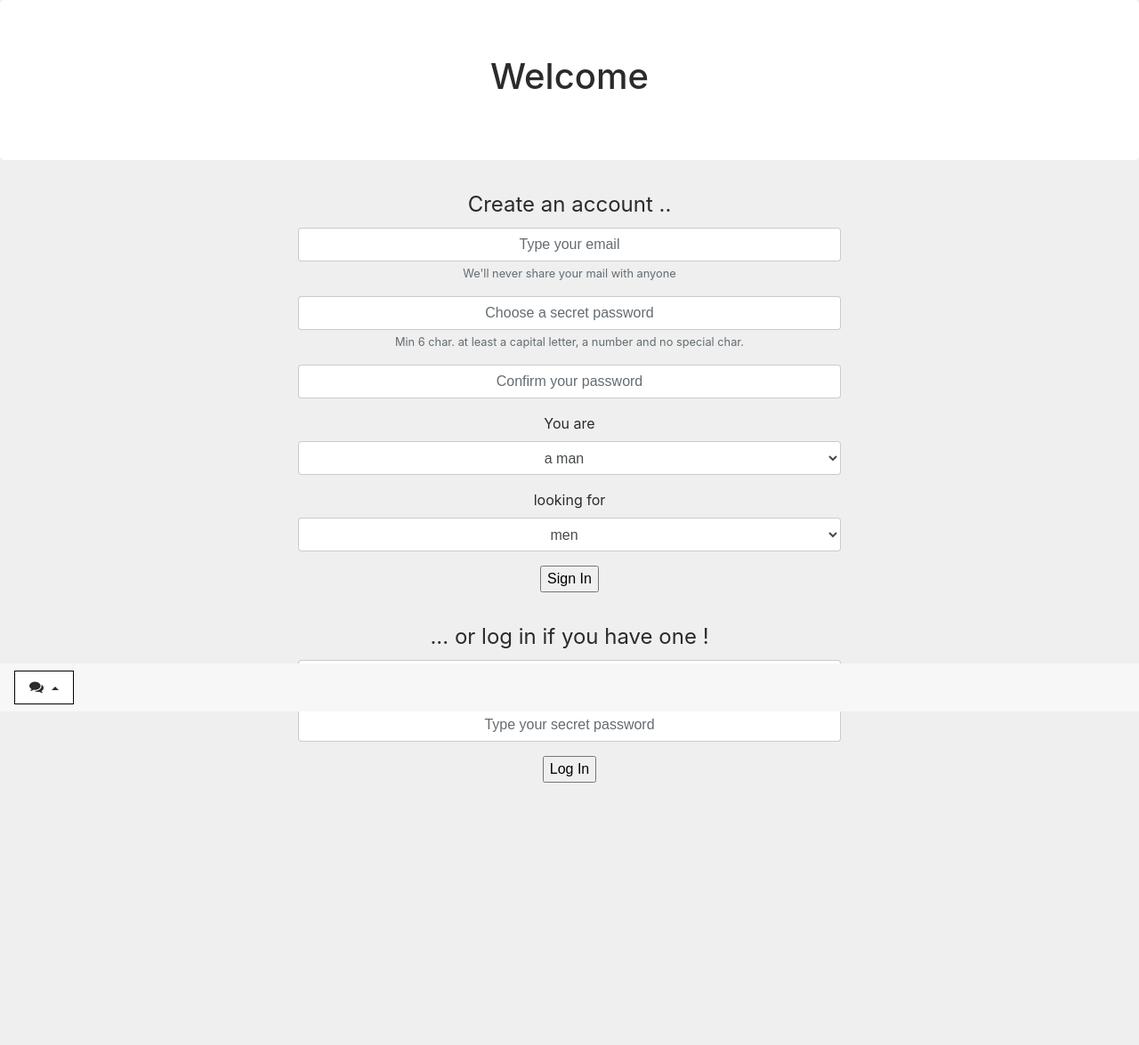
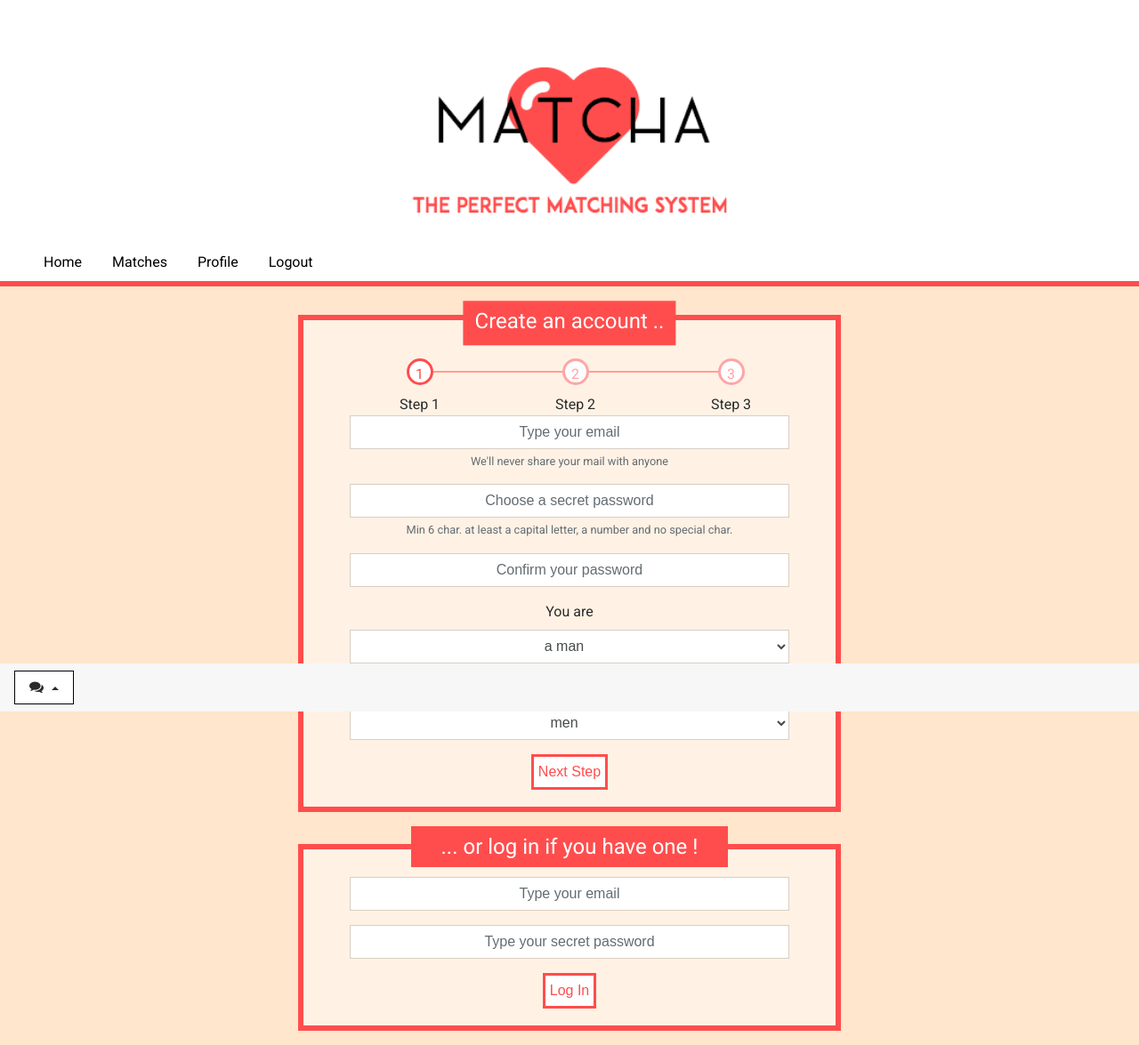
Before and after one commit to Vicolatope/Matcha, a Flask app: page / in a window 1280 px wide. Shown: the whole page at 89% size. Before the commit the page ends 880 px from the top, so only its background shows below. Run offline with Flask 2, Linux system fonts and the light colour scheme; the visitor is signed in with stand-in values (Sample User, id 1); data that the repository does not hold is empty; some libraries are stand-ins or nearby versions.

Commit message:
Styling the sign up form

```diff
--- a/srcs/static/main.css
+++ b/srcs/static/main.css
@@ -1,8 +1,149 @@
+@import url('https://fonts.googleapis.com/css?family=Roboto');
+
+* {
+	font-family: Roboto, cursive;
+}
+
+/* SIGN-UP STYLES */
+
+.sign-up-form {
+	border: 6px solid #ff4d4d;
+	padding: 3px;
+	position: relative;
+}
+
+.form-legend {
+	position: absolute;
+	background-color: #ff4d4d;
+	left: 50%;
+	width: 40%;
+	padding: 10px 10px 5px 10px;
+	transform: translate(-50%, -50%);
+	color: white;
+}
+
+.sign-up-form::before {
+	height: 100%;
+	width: 100%;
+	background-color: rgba(255, 255, 255, 0.5);
+	position: absolute;
+	bottom: 0px;
+	content: '';
+	left: 0px;
+	z-index: -2;
+}
+
+.sign-in-form {
+	background-color: rgba(255, 255, 255, 0.5);
+	padding: 3px;
+	border: 6px solid #ff4d4d;
+}
+
+.sign-in-form > legend {
+	width: 60%;
+	color: white;
+	background-color: #ff4d4d;
+	padding: 5px;
+}
+
+.sign-up-form > legend {
+	width: 40%;
+	color: white;
+	background-color: #ff4d4d;
+	padding: 5px;
+}
+
+.sign-up-button {
+	border: 3px solid #ff4d4d;
+	background: linear-gradient(to bottom, white 50%, #ff4d4d 50%);
+	background-size: 100% 200%;
+	background-position: top;
+	color: #ff4d4d;
+	transition: all 0.2s ease;
+	padding: 5px;
+}
+
+.sign-up-button:hover {
+	background-position: bottom;
+	color: white;
+}
+
+.sign-progress-wrapper {
+	margin-top: 40px;
+	width: 125%;
+}
+
+.sign-progress {
+	counter-reset: step;
+}
+
+.sign-progress li{
+	list-style-type: none;
+	width: 25%;
+	float: left;
+	position: relative;
+	text-align: center;
+	/*color: blue;*/
+}
+
+.sign-progress li::before {
+	width: 30px;
+	height: 30px;
+	content: counter(step);
+	counter-increment: step;
+	line-height: 30px;
+	color: rgba(255, 77, 77, 0.5);
+	border: 3px solid rgba(255, 77, 77, 0.5);
+	display: block;
+	margin: 0 auto 10px auto;
+	border-radius: 50%;
+	background-color: white;
+}
+
+.sign-progress li.complete::before {
+	color: white;
+	background-color: #ff4d4d;
+}
+
+.sign-progress li.active::after {
+	background-color: #ff4d4d;
+}
+
+.sign-progress li.active::before {
+	color: #ff4d4d;
+	border: 3px solid #ff4d4d;
+}
+
+.sign-progress li::after {
+	width: 100%;
+	height: 2px;
+	content: '';
+	position: absolute;
+	background-color: rgba(255, 77, 77, 0.5);
+	top: 14px;
+	left: -50%;
+	/*border: 1px solid black;*/
+	z-index: -1;
+}
+
+.sign-up-button:focus{
+	outline: none;
+}
+
+.sign-progress li:first-child::after {
+	content: none;
+}
+
+#sign-2-wrapper {
+	display: none;
+}
+
 .vertical-align {
 	display: flex;
 	align-items: center;
 	height: 100%;
 }
+
 
 .profile-main-pictue {
 	padding: 1rem;
@@ -38,6 +179,7 @@
 }
 */
 
+
 .profile-picture {
 	padding: 1rem;
 }
@@ -61,6 +203,7 @@
 	padding: 0.2rem;
 }
 
+
 /*.chatting-wrapper button {
 	border: 1px solid black;
 }
@@ -74,11 +217,12 @@
 	/*border-bottom: 1px solid black;*/
 	padding: 0.5rem;
 	margin-bottom: 1rem;
-	border: 1px solid black;
+	padding: 5px;
 }
 
 body {
-	background-color: #EFEFEF;
+	background-color: #ffe6CC;
+	/*background-image: url('4669568-blue-wallpaper-hd.jpg');*/
 }
 
 img {
@@ -157,10 +301,14 @@
 .no-radius {
 	border-radius: 0;
 }
-
+body {
+	justify-content: center;
+}
 .header-wrapper {
 	position: relative;
 	background-color: white;
+	border-bottom: 6px solid #ff4d4d;
+	border-radius: 0;
 }
 
 
--- a/srcs/templates/home.html
+++ b/srcs/templates/home.html
@@ -5,7 +5,7 @@
 		<h3>Who's here ?</h3>
 		<div id="proposals-wrapper" class="row">
 		{% for item in posts %}
-			<div id="{{item['id']}}" class="col-xs-4 col-sm-4 col-md-4">
+			<div id="{{item['id']}}" class="col-xs-6 col-sm-6 col-md-6 col-lg-4">
 				<div class="present_users card button-container no-radius profile-picture posts_class">
 					<div class="present_users_infos">
 						<p class="present_users_text card-text">By {{item['username']}}</p>
--- a/srcs/templates/layout.html
+++ b/srcs/templates/layout.html
@@ -18,8 +18,12 @@
 	<script src="{{ url_for('static', filename='js/bootstrap.min.js') }}" type="text/javascript"></script>
 </head>
 <body>
-	<div class="jumbotron header-wrapper">
-		<h1 class="header text-center">{% if title %} {{title}} {% else %}Welcome{% endif %}</h1>
+	<div class="jumbotron header-wrapper justify-content-center">
+		<div class="raw">
+			<div class="col-sm-6 offset-sm-3 col-md-4 offset-md-4">
+				<img src="{{url_for('static', filename='logo.png')}}" class="image-logo">
+			</div>
+		</div>
 		{% if session.get('logged_in') == True %}
 			{% block navbar %}
 		<nav class="nav main-nav">
--- a/srcs/templates/signup.html
+++ b/srcs/templates/signup.html
@@ -1,55 +1,76 @@
 {% extends "layout.html" %}
 {% block content %}
 <div class="row">
-	<div class="col-md-6 offset-md-3 col-sm-12">
-	<fieldset class="form-group">
-			<legend class="text-center">Create an account ..</legend>
+	<div class="col-md-8 offset-md-2 col-sm-8 offset-sm-2 col-lg-6 offset-lg-3">
+		<fieldset class="form-group sign-up-form">
+				<div class="text-center form-legend"><h4>Create an account ..</h4></div>
+				<div class="sign-progress-wrapper">
+					<ul class="sign-progress">
+						<li id="step-1-pro" class="active">Step 1</li>
+						<li id="step-2-pro">Step 2</li>
+						<li id="step-3-pro">Step 3</li>
+					</ul>
+				</div>
 			<form action="/create" method="POST">
+				<div id="sign-1-wrapper">
 					<div class="form-group text-center">
-					<input type="text" class="form-control text-center" name="email" aria-describedby="emailHelp" placeholder="Type your email" onfocus="this.placeholder = ''" onblur="this.placeholder = 'Type your email'">
+						<input type="text" class="form-control no-radius text-center col-sm-10 offset-sm-1" name="email" aria-describedby="emailHelp" placeholder="Type your email" onfocus="this.placeholder = ''" onblur="this.placeholder = 'Type your email'">
 						<small id="emailHelp" class="form-text text-muted">We'll never share your mail with anyone</small>
 					</div>
 					<div class="form-group text-center">
-					<input type="password" class="form-control text-center" name="password" aria-describedby="passHelp" placeholder="Choose a secret password" onfocus="this.placeholder = ''" onblur="this.placeholder = 'Choose a secret password'">
+						<input type="password" class="form-control no-radius col-sm-10 offset-sm-1 text-center" name="password" aria-describedby="passHelp" placeholder="Choose a secret password" onfocus="this.placeholder = ''" onblur="this.placeholder = 'Choose a secret password'">
 						<small id="passHelp" class="form-text text-muted">Min 6 char. at least a capital letter, a number and no special char.</small>
 					</div>
 					<div class="form-group text-center">
-					<input type="password" class="form-control text-center" name="passwordconfirm" placeholder="Confirm your password" onfocus="this.placeholder = ''" onblur="this.placeholder='Confirm your password'">
+						<input type="password" class="form-control no-radius col-sm-10 offset-sm-1 text-center" name="passwordconfirm" placeholder="Confirm your password" onfocus="this.placeholder = ''" onblur="this.placeholder='Confirm your password'">
 					</div>
 					<div class="form-group text-center">
 						<label>You are</label>
-					<select class="form-control text-center" name="sex">
+						<select class="form-control no-radius col-sm-10 offset-sm-1 text-center" name="sex">
 							<option value="Man">a man</option>
 							<option value="Woman">a woman</option>
 						</select>
 					</div>
 					<div class="form-group text-center">
 						<label>looking for</label>
-					<select class="form-control text-center" name="preference">
+						<select class="form-control no-radius col-sm-10 offset-sm-1 text-center" name="preference">
 							<option value="Men">men</option>
 							<option value="Women">women</option>
 						</select>
 					</div>
 					<div class="form-group text-center">
-					<input type="submit" name="submit" value="Sign In">
+						<input id="1-to-2-button" type="button" name="submit" value="Next Step" class="sign-up-button">
+					</div>
+				</div>
+				<div id="sign-2-wrapper">
+					<div class="form-group text-center">
+						<label>looking for</label>
+						<select class="form-control no-radius col-sm-10 offset-sm-1 text-center" name="preference">
+							<option value="Men">men</option>
+							<option value="Women">women</option>
+						</select>
+					</div>
+					<div class="form-group text-center">
+						<input type="submit" name="submit" value="Sign Up" class="sign-up-button">
+					</div>
 				</div>
 			</form>
 		</fieldset>
 	</div>
 </div>
 <div class="row">
-	<div class="col-md-6 offset-md-3 col-sm-12">
-		<fieldset class="form-group">
+	<div class="col-md-8 offset-md-2 col-sm-8 offset-sm-2 col-lg-6 offset-lg-3">
+		<fieldset class="form-group sign-in-form">
 			<legend class="text-center">... or log in if you have one !</legend>
 			<form action="/login" method="POST">
 				<div class="form-group text-center">
-					<input type="text" class="form-control text-center" name="email" aria-describedby="emailHelp" placeholder="Type your email" onfocus="this.placeholder = ''" onblur="this.placeholder = 'Type your email'">
+					<input type="text" class="form-control no-radius col-sm-10 offset-sm-1 text-center" name="email" aria-describedby="emailHelp" placeholder="Type your email" onfocus="this.placeholder = ''" onblur="this.placeholder = 'Type your email'">
 				</div>
 				<div class="form-group text-center">
-					<input type="password" class="form-control text-center" name="password" aria-describedby="passHelp" placeholder="Type your secret password" onfocus="this.placeholder = ''" onblur="this.placeholder = 'Type your secret password'">
+					<input type="password" class="form-control no-radius col-sm-10 offset-sm-1 text-center" name="password" aria-describedby="passHelp" placeholder="Type your secret password" onfocus="this.placeholder = ''" onblur="this.placeholder = 'Type your secret password'">
 				</div>
 				<div class="form-group text-center">
-					<input type="submit" name="submit" value="Log In">
+					<input type="submit" name="submit" value="Log In" class="sign-up-button">
 				</div>
 			</form>
 		</fieldset>
@@ -57,5 +78,13 @@
 </div>
 {% endblock %}
 
-{% block navbar %}
+{% block script %}
+<script>
+	$('#1-to-2-button').on('click', function() {
+		$('#sign-1-wrapper').hide();
+		$('#sign-2-wrapper').show();
+		$('#step-1-pro').prop('class', 'complete');
+		$('#step-2-pro').prop('class', 'active');
+	});
+</script>
 {% endblock %}
```
Also changed, not shown: srcs/static/4669568-blue-wallpaper-hd.jpg (added), srcs/static/logo.png (added), 2 other files. Lines whose indentation alone changed are shown as unchanged.
